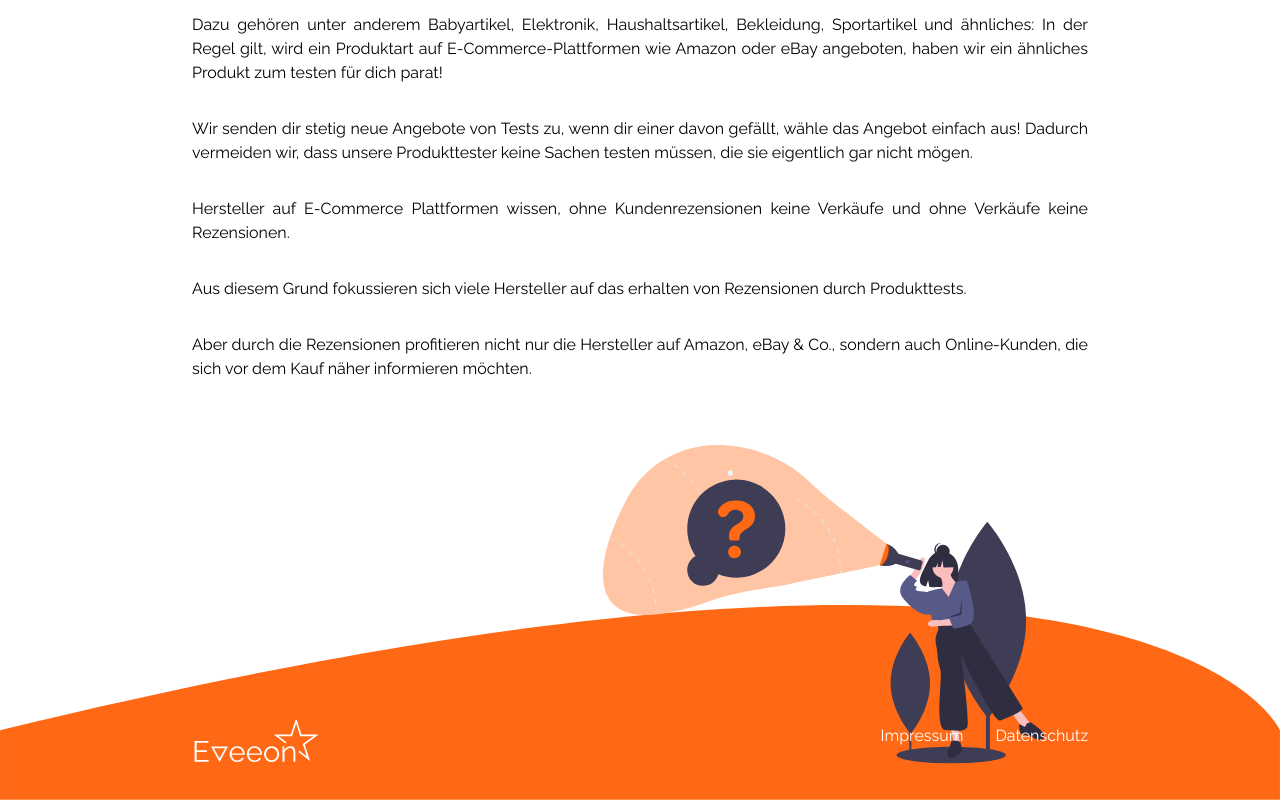
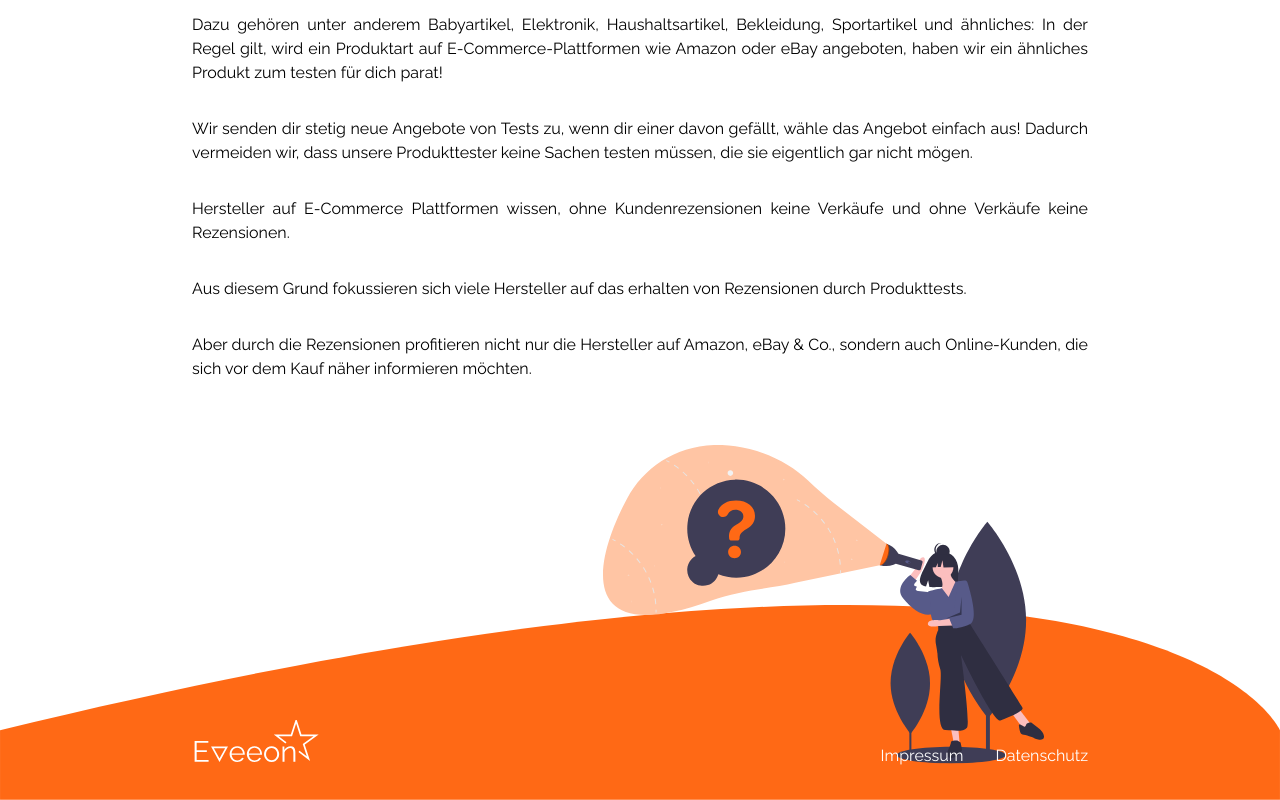
Before and after one commit to leonbubova/mrktplc-frontend, a React (Create React App) app: page /about in a window 1280 px wide. Shown: the part 373-1173 px from the top of the page. Built offline with nearby package versions, Linux system fonts and the light colour scheme.

Commit message:
fix footer margin

```diff
--- a/src/Components/Landingpage/Footer.js
+++ b/src/Components/Landingpage/Footer.js
@@ -37,7 +37,7 @@ function Footer() {
                             </Link>
                         </div>
                         <div className="lg:flex text-right">
-                            <div className="mb-5">
+                            <div className="lg:mb-0 mb-5">
                                 <Link to="/imprint">Impressum</Link>
                             </div>
                             <div className="lg:ml-8">
```
